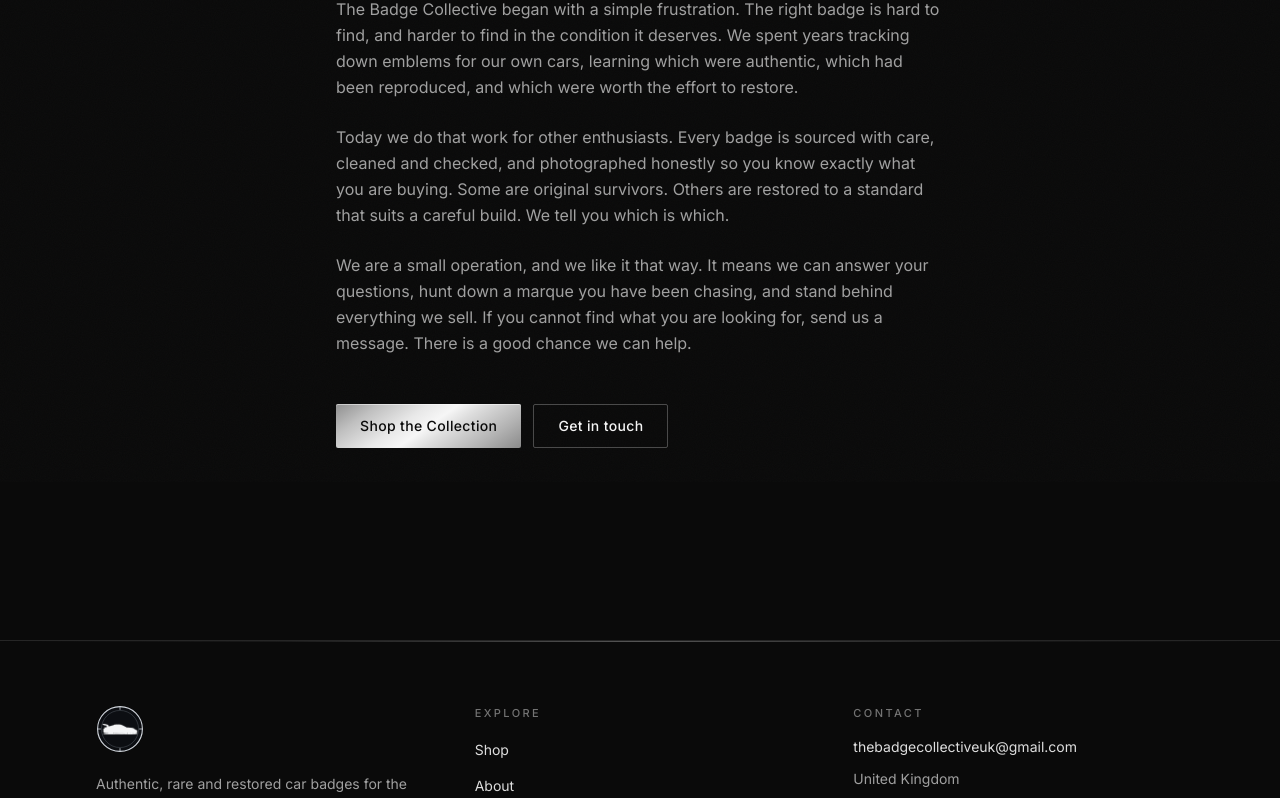
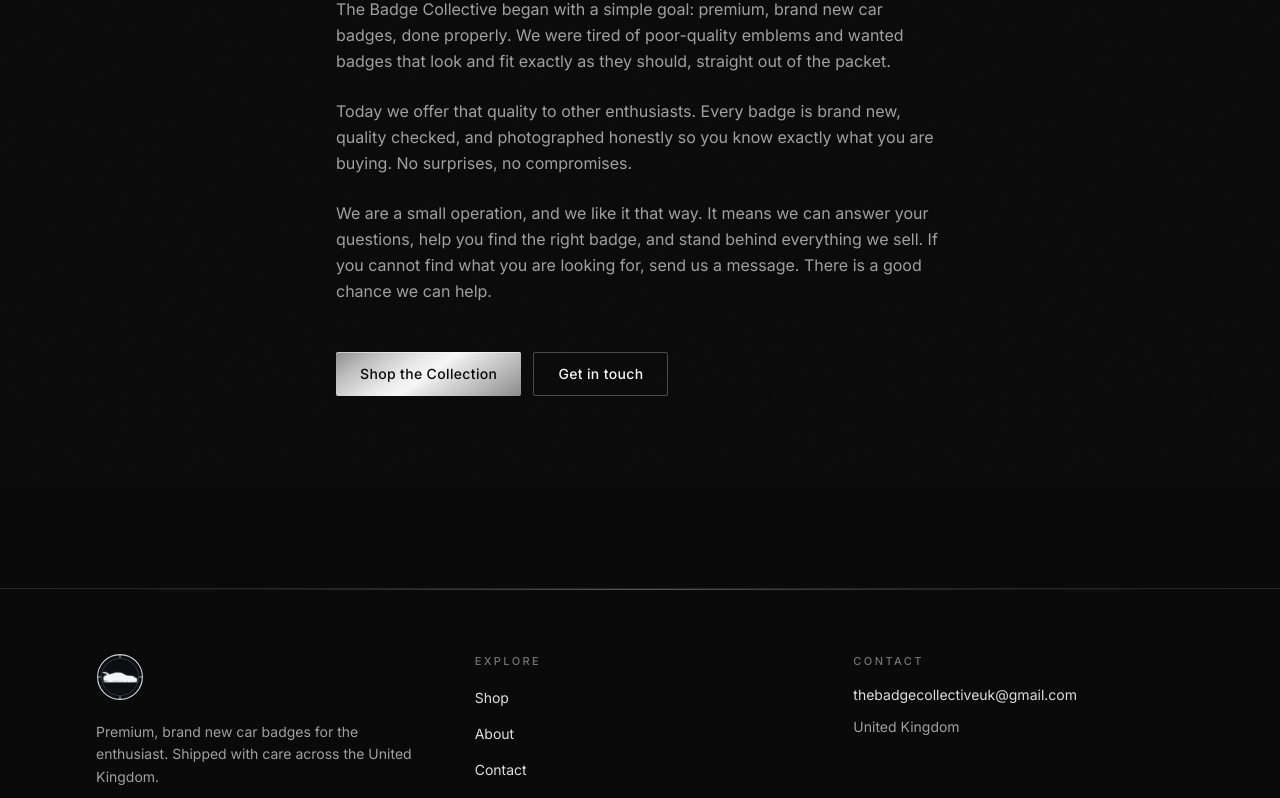
Before and after one commit to thebadgecollectiveuk-dev/thebadgecollective, a Next.js app in the folder badge-collective/: page /about in a window 1280 px wide. Shown: the part 318-1116 px from the top of the page. Built offline with nearby package versions, Linux system fonts and the light colour scheme; no server answers.

Commit message:
Reword site copy: brand new badges (remove second-hand/restored/sourced language)

```diff
--- a/badge-collective/src/app/about/page.tsx
+++ b/badge-collective/src/app/about/page.tsx
@@ -8,7 +8,7 @@
 export const metadata: Metadata = {
   title: "About",
   description:
-    "The Badge Collective sources, restores and collects authentic car badges for enthusiasts across the UK.",
+    "The Badge Collective offers premium, brand new car badges for enthusiasts across the UK.",
 };
 
 export default function AboutPage() {
@@ -30,24 +30,21 @@
         */}
         <div className="mt-10 flex flex-col gap-6 text-base leading-relaxed text-muted-foreground">
           <p>
-            The Badge Collective began with a simple frustration. The right badge
-            is hard to find, and harder to find in the condition it deserves. We
-            spent years tracking down emblems for our own cars, learning which
-            were authentic, which had been reproduced, and which were worth the
-            effort to restore.
+            The Badge Collective began with a simple goal: premium, brand new car
+            badges, done properly. We were tired of poor-quality emblems and
+            wanted badges that look and fit exactly as they should, straight out
+            of the packet.
           </p>
           <p>
-            Today we do that work for other enthusiasts. Every badge is sourced
-            with care, cleaned and checked, and photographed honestly so you know
-            exactly what you are buying. Some are original survivors. Others are
-            restored to a standard that suits a careful build. We tell you which
-            is which.
+            Today we offer that quality to other enthusiasts. Every badge is brand
+            new, quality checked, and photographed honestly so you know exactly
+            what you are buying. No surprises, no compromises.
           </p>
           <p>
             We are a small operation, and we like it that way. It means we can
-            answer your questions, hunt down a marque you have been chasing, and
-            stand behind everything we sell. If you cannot find what you are
-            looking for, send us a message. There is a good chance we can help.
+            answer your questions, help you find the right badge, and stand behind
+            everything we sell. If you cannot find what you are looking for, send
+            us a message. There is a good chance we can help.
           </p>
         </div>
 
--- a/badge-collective/src/app/layout.tsx
+++ b/badge-collective/src/app/layout.tsx
@@ -23,18 +23,18 @@
 export const metadata: Metadata = {
   metadataBase: new URL(siteUrl),
   title: {
-    default: "The Badge Collective: Authentic, Rare, Restored Car Badges",
+    default: "The Badge Collective: Premium Brand New Car Badges",
     template: "%s · The Badge Collective",
   },
   description:
-    "Premium car badges for the enthusiast. Authentic, rare and restored marques, sourced and shipped across the UK.",
+    "Premium, brand new car badges for the enthusiast, shipped across the UK.",
   keywords: [
     "car badges",
     "automotive badges",
     "BMW roundel",
     "Mercedes badge",
-    "classic car emblems",
-    "restored car badges",
+    "car emblems",
+    "new car badges",
     "UK",
   ],
   openGraph: {
@@ -43,7 +43,7 @@
     siteName: "The Badge Collective",
     title: "The Badge Collective",
     description:
-      "Premium car badges for the enthusiast. Authentic, rare and restored.",
+      "Premium, brand new car badges for the enthusiast.",
     url: siteUrl,
     images: [{ url: "/og.jpg", width: 1200, height: 630, alt: "The Badge Collective" }],
   },
@@ -51,7 +51,7 @@
     card: "summary_large_image",
     title: "The Badge Collective",
     description:
-      "Premium car badges for the enthusiast. Authentic, rare and restored.",
+      "Premium, brand new car badges for the enthusiast.",
     images: ["/og.jpg"],
   },
   robots: { index: true, follow: true },
--- a/badge-collective/src/app/page.tsx
+++ b/badge-collective/src/app/page.tsx
@@ -44,14 +44,14 @@
         </div>
 
         <Container className="relative z-10 flex flex-col items-center text-center">
-          <Eyebrow className="text-muted-foreground">Authentic. Rare. Restored.</Eyebrow>
+          <Eyebrow className="text-muted-foreground">Authentic. Premium. Brand New.</Eyebrow>
           <h1 className="mt-7 font-serif text-5xl font-medium leading-[1.05] tracking-tight text-chrome sm:text-7xl lg:text-8xl">
             The Badge Collective
           </h1>
           <ChromeRule className="mt-8 max-w-[180px]" />
           <p className="mt-8 max-w-xl text-balance text-base leading-relaxed text-muted-foreground sm:text-lg">
-            Premium car badges for the enthusiast. Sourced, restored and shipped
-            across the United Kingdom.
+            Premium, brand new car badges for the enthusiast. Shipped across the
+            United Kingdom.
           </p>
           <div className="mt-10">
             <Button asChild size="lg">
@@ -67,7 +67,7 @@
           <SectionHeading
             eyebrow="The Collection"
             title="Featured badges"
-            intro="A small, hand-picked selection from the current collection. Each one cleaned, checked and ready to fit."
+            intro="A small, hand-picked selection from the current collection. Each one brand new and ready to fit."
           />
           <div className="mt-16">
             <ProductGrid products={featured} />
@@ -107,10 +107,9 @@
             Built by enthusiasts, for enthusiasts
           </h2>
           <p className="mt-6 text-base leading-relaxed text-muted-foreground">
-            We started with a simple frustration: the right badge is hard to
-            find, and harder to find in good condition. So we began sourcing,
-            restoring and collecting the marques we love, and offering them to
-            people who care about the details.
+            We set out to do one thing well: premium, brand new car badges,
+            finished to a high standard and quality checked before they ship.
+            Made for people who care about the details.
           </p>
           <div className="mt-9">
             <Button asChild variant="ghost">
--- a/badge-collective/src/app/shop/page.tsx
+++ b/badge-collective/src/app/shop/page.tsx
@@ -8,7 +8,7 @@
 export const metadata: Metadata = {
   title: "Shop",
   description:
-    "Browse the full collection of authentic, rare and restored car badges. Flat-rate UK shipping at £2.70.",
+    "Browse the full collection of premium, brand new car badges. Flat-rate UK shipping at £2.70.",
 };
 
 // Re-read the catalogue from Stripe at most once a minute, so edits in the
@@ -28,8 +28,8 @@
           </h1>
           <ChromeRule className="max-w-[140px]" />
           <p className="max-w-xl text-base leading-relaxed text-muted-foreground">
-            {products.length} badges in the current collection. Cleaned, checked
-            and ready to fit.
+            {products.length} badges in the current collection. Brand new and
+            ready to fit.
           </p>
         </header>
 
--- a/badge-collective/src/app/terms/page.tsx
+++ b/badge-collective/src/app/terms/page.tsx
@@ -18,9 +18,9 @@
 
       <h2>Products</h2>
       <p>
-        We sell authentic, rare and restored car badges. We describe each badge as
-        accurately as we can and note whether it is original or restored. Colours
-        and finishes may vary slightly from photographs.
+        We sell premium, brand new car badges. We describe each badge as
+        accurately as we can. Colours and finishes may vary slightly from
+        photographs.
       </p>
 
       <h2>Pricing and orders</h2>
--- a/badge-collective/src/components/layout/Footer.tsx
+++ b/badge-collective/src/components/layout/Footer.tsx
@@ -25,8 +25,8 @@
           <div className="flex flex-col gap-5">
             <Logo />
             <p className="max-w-xs text-sm leading-relaxed text-muted-foreground">
-              Authentic, rare and restored car badges for the enthusiast.
-              Sourced with care and shipped across the United Kingdom.
+              Premium, brand new car badges for the enthusiast. Shipped with
+              care across the United Kingdom.
             </p>
           </div>
 
```
